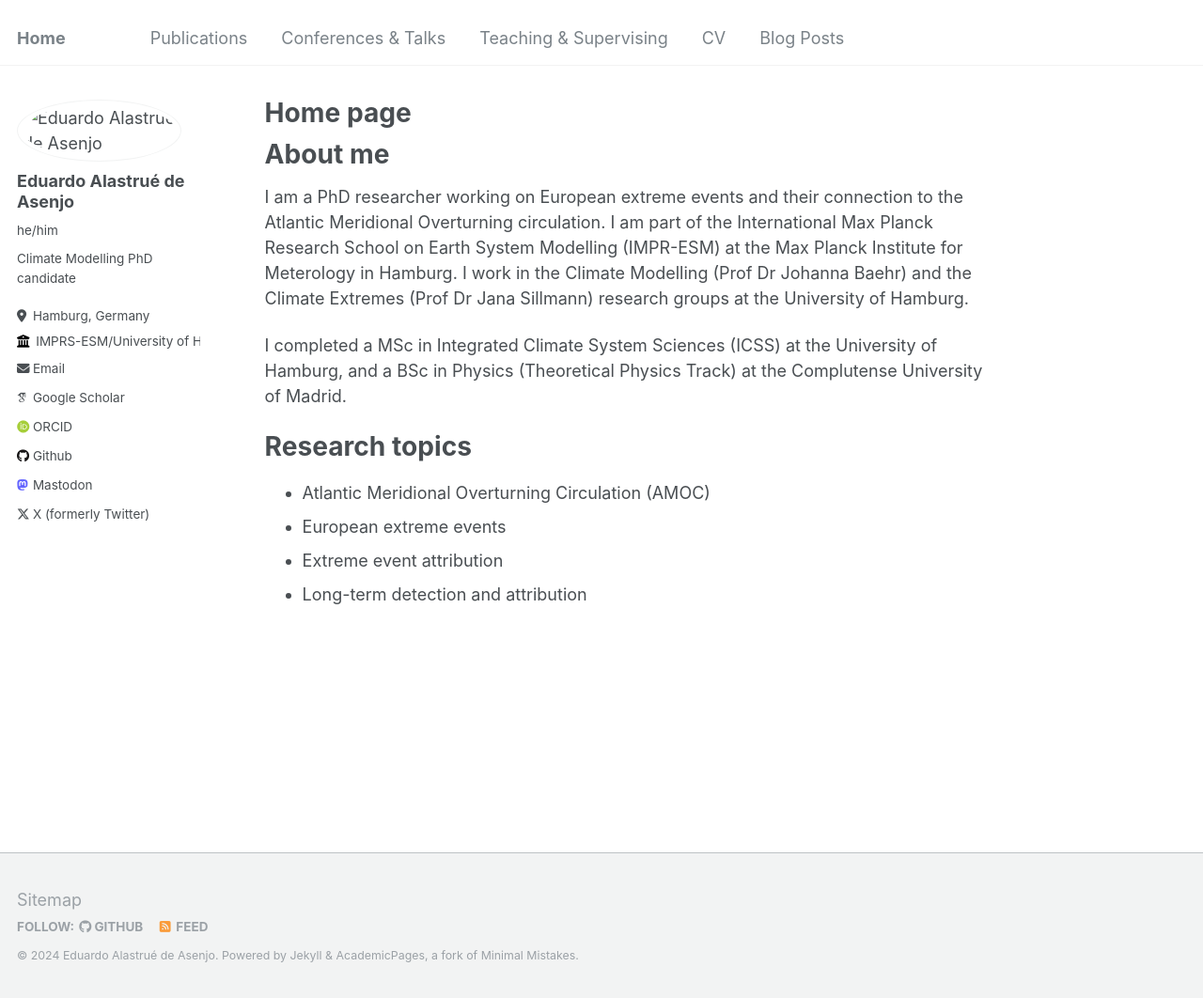
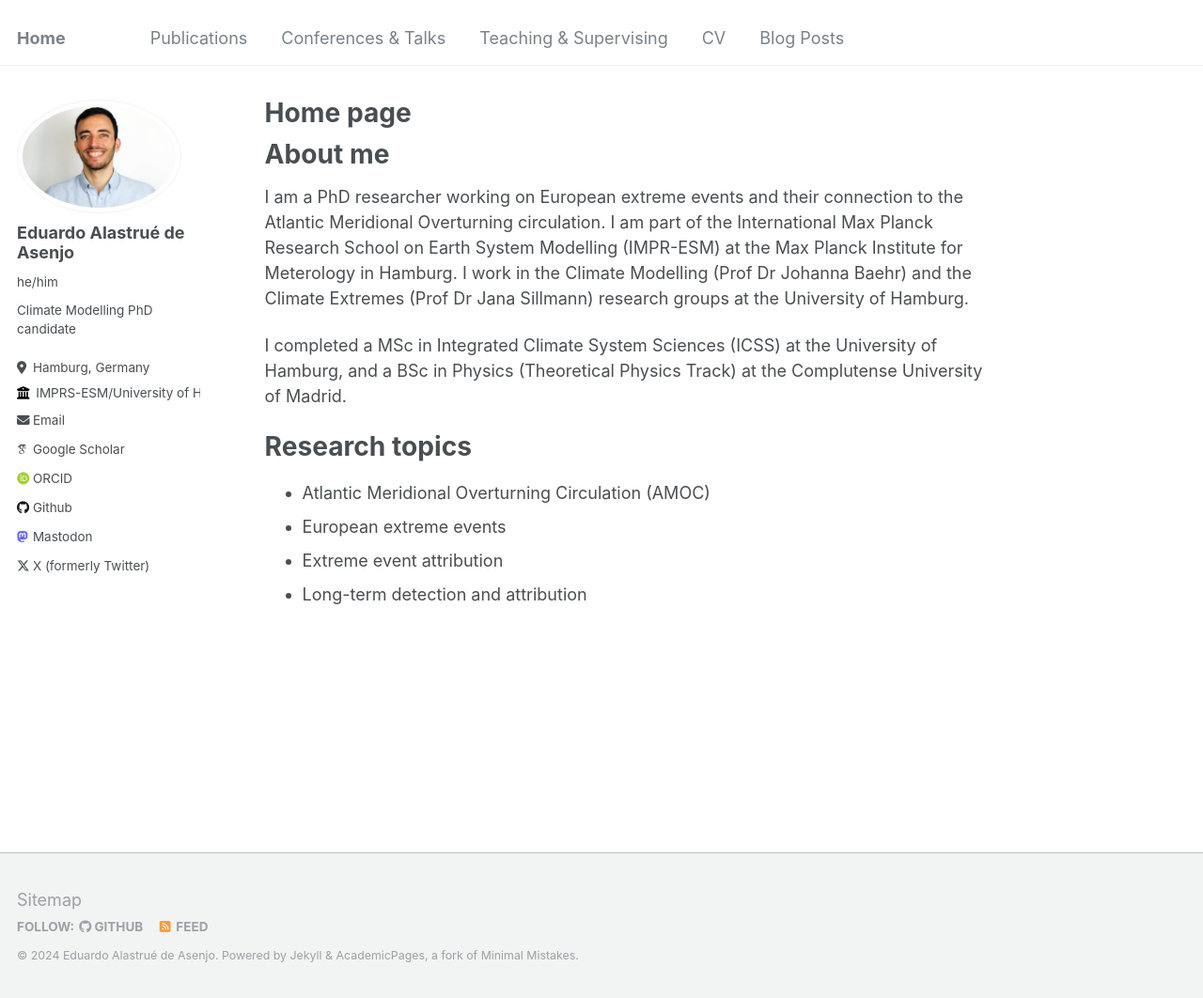
Before and after one commit to edualas/edualas.github.io, a Jekyll site: the page built from _pages/about.md, in a window 1280 px wide and 1062 px high. Shown: the whole window at 94% size. Built offline with Jekyll 4.4.1, drawn with Linux system fonts in a browser that asks for light colours; some web fonts are replaced.

Commit message:
Update _config.yml

```diff
--- a/_config.yml
+++ b/_config.yml
@@ -21,7 +21,7 @@ repository               : "academicpages/academicpages.github.io"
 #               Additional customization can be done by editing /_includes/author-profile.html
 author:
   # Biographic information
-  avatar           : "files/photo_edu.png"
+  avatar           : "photo_edu.png"
   name             : "Eduardo Alastrué de Asenjo"
   pronouns         : "he/him"
   bio              : "Climate Modelling PhD candidate"
```
